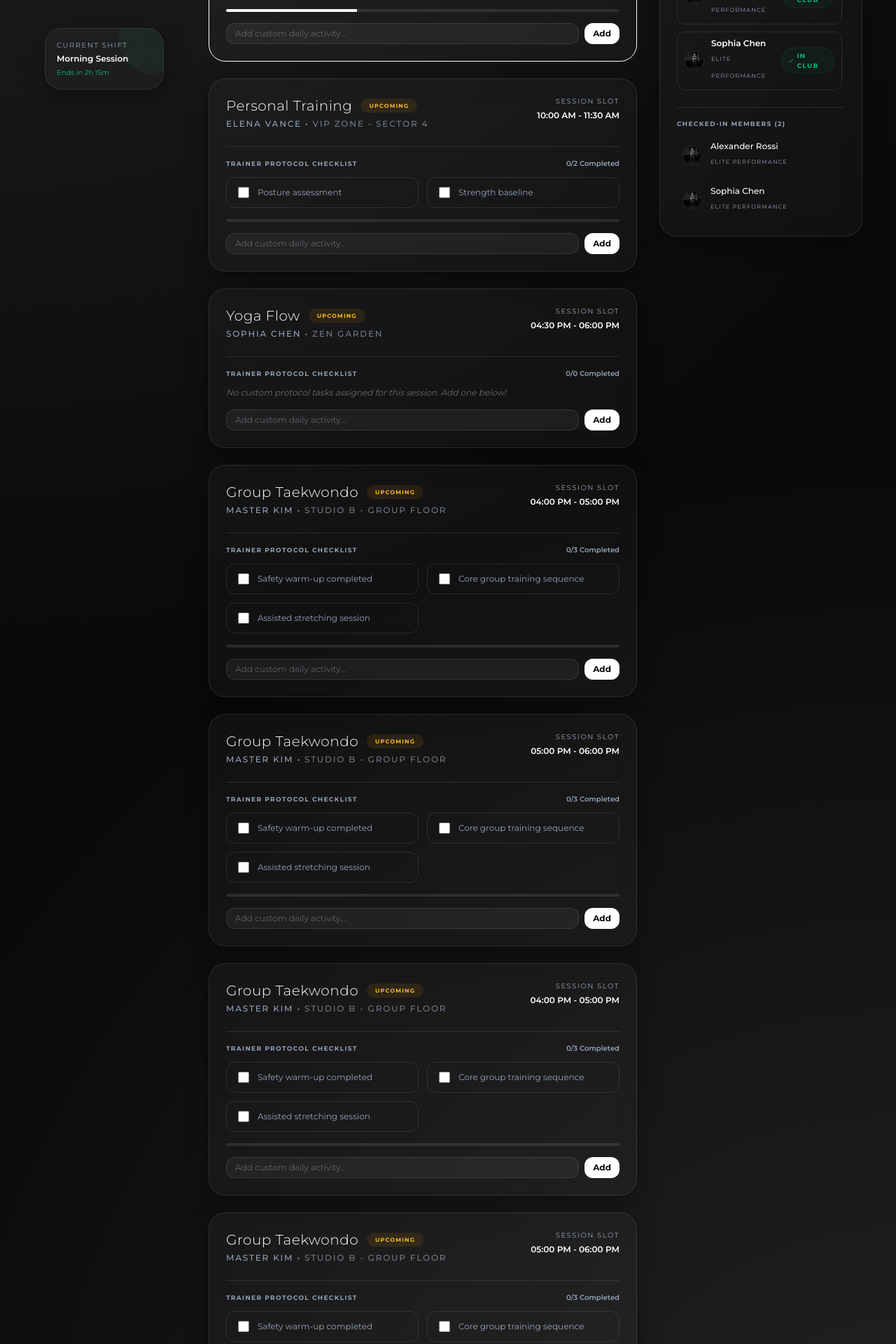
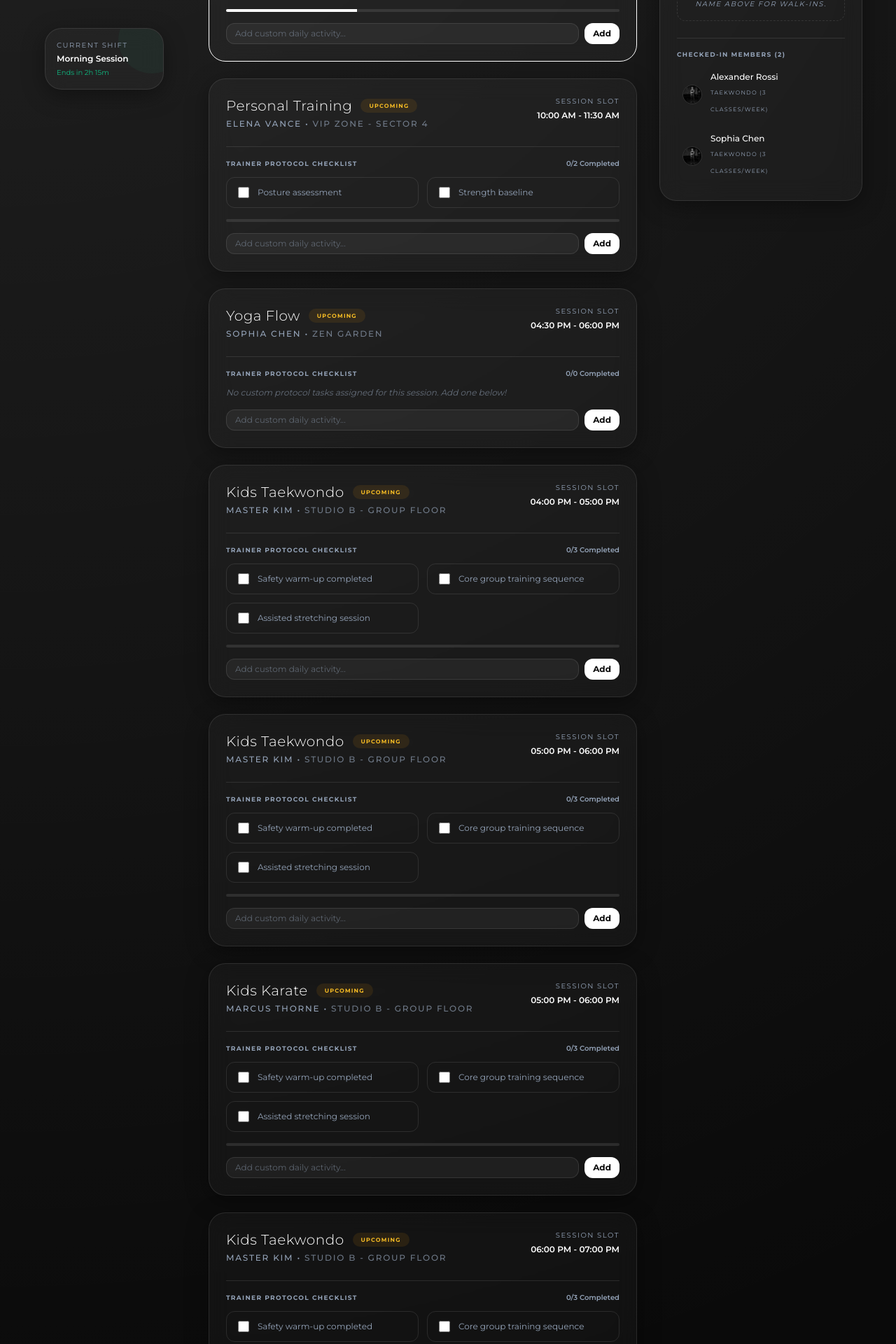
Before and after one commit to Bigu-16/Gym-membership, a React (Vite) app: page / in a window 1280 px wide. Shown: the part 640-2560 px from the top of the page at 70% size. Built offline with nearby package versions, Linux system fonts and the light colour scheme.

Commit message:
feat: update gym branding, standardize activity schedules, and implement dynamic pricing calculation in enrollment form.

```diff
--- a/src/App.jsx
+++ b/src/App.jsx
@@ -61,42 +61,42 @@ const App = () => {
     {
       id: 1,
       name: 'Alexander Rossi',
-      plan: 'Elite Performance',
+      plan: 'Taekwondo (3 classes/week)',
       expiryDate: new Date(new Date().setDate(new Date().getDate() + 15)).toISOString(),
       image: '/members/member1.png'
     },
     {
       id: 2,
       name: 'Elena Vance',
-      plan: 'Wellness Pro',
+      plan: 'Karate (2 classes/week)',
       expiryDate: new Date(new Date().setDate(new Date().getDate() + 5)).toISOString(),
       image: '/members/member2.png'
     },
     {
       id: 3,
       name: 'Marcus Thorne',
-      plan: 'Diamond Access',
+      plan: 'Kickboxing (3 classes/week)',
       expiryDate: new Date(new Date().setDate(new Date().getDate() + 2)).toISOString(),
       image: '/members/member3.png'
     },
     {
       id: 4,
       name: 'Sophia Chen',
-      plan: 'Elite Performance',
+      plan: 'Taekwondo (3 classes/week)',
       expiryDate: new Date(new Date().setDate(new Date().getDate() + 25)).toISOString(),
       image: '/members/member1.png'
     },
     {
       id: 5,
       name: 'Julian Drax',
-      plan: 'Wellness Pro',
+      plan: 'Zumba Fitness (3 classes/week)',
       expiryDate: new Date(new Date().setDate(new Date().getDate() + 6)).toISOString(),
       image: '/members/member2.png'
     },
     {
       id: 6,
       name: 'Isabella Saint',
-      plan: 'Diamond Access',
+      plan: 'Karate (3 classes/week)',
       expiryDate: new Date(new Date().setDate(new Date().getDate() + 1)).toISOString(),
       image: '/members/member3.png'
     }
@@ -107,7 +107,18 @@ const App = () => {
 
   const [scheduleTemplates, setScheduleTemplates] = useState(() => {
     const saved = localStorage.getItem('gym_schedule_templates');
-    return saved ? JSON.parse(saved) : GROUP_SCHEDULE_SLOTS;
+    if (saved) {
+      try {
+        const parsed = JSON.parse(saved);
+        if (parsed.some(t => t.className === 'Group Taekwondo' || t.className === 'Yoga Flow')) {
+          return GROUP_SCHEDULE_SLOTS;
+        }
+        return parsed;
+      } catch (e) {
+        return GROUP_SCHEDULE_SLOTS;
+      }
+    }
+    return GROUP_SCHEDULE_SLOTS;
   });
 
   useEffect(() => {
@@ -270,7 +281,7 @@ const App = () => {
               </button>
             </div>
             <p className="text-[var(--text-secondary)] text-xs sm:text-sm tracking-wide uppercase">
-              Managing <span className="text-[var(--text-primary)] opacity-60">Luxe Wellness Collective</span>
+              Managing <span className="text-[var(--text-primary)] opacity-60">N & T Taekwondo & Karate Center</span>
             </p>
           </div>
 
@@ -359,7 +370,7 @@ const App = () => {
         </main>
 
         <footer className="mt-16 pt-8 border-t border-[var(--glass-border)] flex flex-wrap justify-between gap-6 text-[10px] uppercase tracking-luxury text-[var(--text-secondary)]">
-          <span>© 2026 Antigravity Wellness Systems</span>
+          <span>© 2026 Azyab Wellness Systems</span>
           <div className="flex gap-6">
             <a href="#" className="hover:text-[var(--text-primary)] transition-colors">Privacy</a>
             <a href="#" className="hover:text-[var(--text-primary)] transition-colors">Security</a>
--- a/src/components/EnrollmentForm.jsx
+++ b/src/components/EnrollmentForm.jsx
@@ -1,7 +1,7 @@
-import React, { useState } from 'react';
+import React, { useState, useEffect } from 'react';
 import { PhoneInput } from 'react-international-phone';
 import 'react-international-phone/style.css';
-import { PERSONAL_DEFAULTS } from '../config/scheduleConfig';
+import { PERSONAL_DEFAULTS, ACTIVITIES, PRICING_MATRIX } from '../config/scheduleConfig';
 
 const EnrollmentForm = ({ onEnroll, scheduleTemplates = [] }) => {
   const [trainingType, setTrainingType] = useState('group'); // 'group' or 'personal'
@@ -11,7 +11,7 @@ const EnrollmentForm = ({ onEnroll, scheduleTemplates = [] }) => {
     {
       id: Date.now(),
       parentInfo: { name: '', phone: '', email: '' },
-      trainees: [{ name: '', age: '', gender: 'Male', medicalIssues: '', service: 'Group Taekwondo' }]
+      trainees: [{ name: '', age: '', gender: 'Male', medicalIssues: '', service: 'Taekwondo', frequency: '3 classes/week' }]
     }
   ]);
 
@@ -32,7 +32,7 @@ const EnrollmentForm = ({ onEnroll, scheduleTemplates = [] }) => {
     setFamilies([...families, {
       id: Date.now(),
       parentInfo: { name: '', phone: '', email: '' },
-      trainees: [{ name: '', age: '', gender: 'Male', medicalIssues: '', service: 'Personal Taekwondo Training' }]
+      trainees: [{ name: '', age: '', gender: 'Male', medicalIssues: '', service: 'Personal Taekwondo Training', frequency: '3 classes/week' }]
     }]);
   };
 
@@ -44,7 +44,7 @@ const EnrollmentForm = ({ onEnroll, scheduleTemplates = [] }) => {
 
   const addTrainee = (familyIndex) => {
     const newFamilies = [...families];
-    newFamilies[familyIndex].trainees.push({ name: '', age: '', gender: 'Male', medicalIssues: '', service: trainingType === 'group' ? 'Group Taekwondo' : 'Personal Taekwondo Training' });
+    newFamilies[familyIndex].trainees.push({ name: '', age: '', gender: 'Male', medicalIssues: '', service: trainingType === 'group' ? 'Taekwondo' : 'Personal Taekwondo Training', frequency: '3 classes/week' });
     setFamilies(newFamilies);
   };
 
@@ -73,6 +73,35 @@ const EnrollmentForm = ({ onEnroll, scheduleTemplates = [] }) => {
     const m = Math.round((hours - h) * 60);
     return `${h}:${m === 0 ? '00' : m}`;
   };
+
+  // Calculate total amount automatically based on Pricing Matrix
+  useEffect(() => {
+    if (trainingType === 'personal') {
+      let total = 0;
+      families.forEach(family => {
+        family.trainees.forEach(() => {
+          total += 1000; // Base rate for personal training per trainee
+        });
+      });
+      const durationMult = payment.duration === '3 Months' ? 2.5 : payment.duration === '6 Months' ? 4.5 : payment.duration === '1 Year' ? 8 : 1;
+      setPayment(prev => ({ ...prev, amount: String(Math.round(total * durationMult)) }));
+    } else {
+      let total = 0;
+      families.forEach(family => {
+        family.trainees.forEach(t => {
+          const activity = t.service || 'Taekwondo';
+          const duration = payment.duration || '1 Month';
+          const freq = t.frequency || '3 classes/week';
+
+          const pricing = PRICING_MATRIX[activity] || PRICING_MATRIX['Taekwondo'];
+          const durationPricing = pricing[duration] || pricing['1 Month'];
+          const price = durationPricing[freq] || durationPricing['3 classes/week'] || 300;
+          total += price;
+        });
+      });
+      setPayment(prev => ({ ...prev, amount: String(total) }));
+    }
+  }, [families, payment.duration, trainingType]);
 
   const handleSubmit = (e) => {
     e.preventDefault();
@@ -152,7 +181,7 @@ const EnrollmentForm = ({ onEnroll, scheduleTemplates = [] }) => {
       setFamilies([{
         id: Date.now(),
         parentInfo: { name: '', phone: '', email: '' },
-        trainees: [{ name: '', age: '', gender: 'Male', medicalIssues: '', service: 'Group Taekwondo' }]
+        trainees: [{ name: '', age: '', gender: 'Male', medicalIssues: '', service: 'Taekwondo', frequency: '3 classes/week' }]
       }]);
       setPayment({ amount: '', method: 'Cash', status: 'Paid', currency: 'AED', duration: '1 Month' });
     }, 3000);
@@ -393,6 +422,58 @@ const EnrollmentForm = ({ onEnroll, scheduleTemplates = [] }) => {
                             </div>
                           </div>
                         </div>
+                        <div className="grid grid-cols-1 md:grid-cols-3 gap-4">
+                          {trainingType === 'group' ? (
+                            <>
+                              <div className="space-y-1.5">
+                                <label className="text-[8px] uppercase tracking-luxury text-[var(--text-secondary)] ml-1">Activity / Sport</label>
+                                <div className="relative">
+                                  <select
+                                    value={trainee.service || 'Taekwondo'}
+                                    onChange={(e) => handleTraineeChange(fIndex, tIndex, 'service', e.target.value)}
+                                    className="w-full bg-[var(--bg-primary)] border border-[var(--glass-border)] rounded-xl px-4 py-2.5 text-sm focus:outline-none focus:ring-2 focus:ring-[var(--text-primary)]/20 transition-all appearance-none cursor-pointer pr-8"
+                                  >
+                                    {ACTIVITIES.map(act => (
+                                      <option key={act} value={act}>{act}</option>
+                                    ))}
+                                  </select>
+                                  <div className="absolute right-3 top-1/2 -translate-y-1/2 pointer-events-none text-[var(--text-secondary)]">
+                                    <svg className="w-3 h-3" fill="none" viewBox="0 0 24 24" stroke="currentColor">
+                                      <path strokeLinecap="round" strokeLinejoin="round" strokeWidth={2} d="M19 9l-7 7-7-7" />
+                                    </svg>
+                                  </div>
+                                </div>
+                              </div>
+                              <div className="space-y-1.5">
+                                <label className="text-[8px] uppercase tracking-luxury text-[var(--text-secondary)] ml-1">Classes per Week</label>
+                                <div className="relative">
+                                  <select
+                                    value={trainee.frequency || '3 classes/week'}
+                                    onChange={(e) => handleTraineeChange(fIndex, tIndex, 'frequency', e.target.value)}
+                                    className="w-full bg-[var(--bg-primary)] border border-[var(--glass-border)] rounded-xl px-4 py-2.5 text-sm focus:outline-none focus:ring-2 focus:ring-[var(--text-primary)]/20 transition-all appearance-none cursor-pointer pr-8"
+                                  >
+                                    <option value="2 classes/week">2 Classes / Week</option>
+                                    <option value="3 classes/week">3 Classes / Week</option>
+                                  </select>
+                                  <div className="absolute right-3 top-1/2 -translate-y-1/2 pointer-events-none text-[var(--text-secondary)]">
+                                    <svg className="w-3 h-3" fill="none" viewBox="0 0 24 24" stroke="currentColor">
+                                      <path strokeLinecap="round" strokeLinejoin="round" strokeWidth={2} d="M19 9l-7 7-7-7" />
+                                    </svg>
+                                  </div>
+                                </div>
+                              </div>
+                            </>
+                          ) : (
+                            <div className="space-y-1.5 md:col-span-2">
+                              <label className="text-[8px] uppercase tracking-luxury text-[var(--text-secondary)] ml-1">Personal Training Program</label>
+                              <input
+                                disabled
+                                type="text"
+                                value={trainee.service || 'Personal Training'}
+                                className="w-full bg-[var(--bg-primary)] border border-[var(--glass-border)] rounded-xl px-4 py-2.5 text-sm opacity-60 cursor-not-allowed"
+                              />
+                            </div>
+                          )}
                           <div className="space-y-1.5">
                             <label className="text-[8px] uppercase tracking-luxury text-[var(--text-secondary)] ml-1">Medical Issues (Optional)</label>
                             <input
@@ -402,6 +483,7 @@ const EnrollmentForm = ({ onEnroll, scheduleTemplates = [] }) => {
                               className="w-full bg-[var(--bg-primary)] border border-[var(--glass-border)] rounded-xl px-4 py-2.5 text-sm focus:outline-none focus:ring-2 focus:ring-[var(--text-primary)]/20 transition-all"
                               placeholder="e.g. Asthma, Allergies, or None"
                             />
+                          </div>
                         </div>
                       </div>
                       {family.trainees.length > 1 && (
--- a/src/components/Schedule.jsx
+++ b/src/components/Schedule.jsx
@@ -38,6 +38,7 @@ import {
 } from 'lucide-react';
 import { clsx } from 'clsx';
 import { twMerge } from 'tailwind-merge';
+import { ACTIVITIES } from '../config/scheduleConfig';
 
 const cn = (...inputs) => twMerge(clsx(inputs));
 
@@ -112,7 +113,7 @@ const Schedule = ({
 
   // Create Template form state
   const [isCreateModalOpen, setIsCreateModalOpen] = useState(false);
-  const [selectedClassOption, setSelectedClassOption] = useState('Taekwondo');
+  const [selectedClassOption, setSelectedClassOption] = useState(ACTIVITIES[0] || 'Taekwondo');
   const [selectedDays, setSelectedDays] = useState([]);
   const [startTime, setStartTime] = useState('16:00');
   const [endTime, setEndTime] = useState('17:00');
@@ -121,7 +122,7 @@ const Schedule = ({
 
   // Derive unique existing class names for selector dropdown
   const existingClassNames = Array.from(new Set(scheduleTemplates.map(t => t.className).filter(Boolean)));
-  const defaultClassNames = ['Taekwondo', 'Muay Thai', 'Kickboxing', 'Fitness' ];
+  const defaultClassNames = ACTIVITIES;
   const uniqueClassNames = Array.from(new Set([...defaultClassNames, ...existingClassNames]));
 
   // Update time left for in-progress session
@@ -792,7 +793,7 @@ const Schedule = ({
 
                 // Reset and close
                 setIsCreateModalOpen(false);
-                setSelectedClassOption('Taekwondo');
+                setSelectedClassOption(ACTIVITIES[0] || 'Taekwondo');
                 setSelectedDays([]);
                 setStartTime('16:00');
                 setEndTime('17:00');
--- a/src/components/Sidebar.jsx
+++ b/src/components/Sidebar.jsx
@@ -77,7 +77,7 @@ const Sidebar = ({ activeTab = 'members', onTabChange }) => {
               </svg>
             </div>
             <div>
-              <h2 className="text-sm font-bold uppercase tracking-widest leading-none">Antigravity</h2>
+              <h2 className="text-sm font-bold uppercase tracking-widest leading-none">Azyab</h2>
               <span className="text-[10px] text-[var(--text-secondary)] uppercase tracking-luxury">Wellness Systems</span>
             </div>
           </div>
--- a/src/config/scheduleConfig.js
+++ b/src/config/scheduleConfig.js
@@ -1,10 +1,71 @@
+export const ACTIVITIES = [
+  'Taekwondo',
+  'Karate',
+  'Kickboxing',
+  'Kung Fu',
+  'Adult Karate',
+  'Adult Kickboxing',
+  'Zumba Fitness'
+];
+
+export const PRICING_MATRIX = {
+  'Taekwondo': {
+    '1 Month': { '2 classes/week': 300, '3 classes/week': 350 },
+    '3 Months': { '2 classes/week': 800, '3 classes/week': 900 },
+    '6 Months': { '2 classes/week': 1400, '3 classes/week': 1400 },
+    '1 Year': { '2 classes/week': 2550, '3 classes/week': 2550 }
+  },
+  'Karate': {
+    '1 Month': { '2 classes/week': 300, '3 classes/week': 350 },
+    '3 Months': { '2 classes/week': 800, '3 classes/week': 900 },
+    '6 Months': { '2 classes/week': 1400, '3 classes/week': 1400 },
+    '1 Year': { '2 classes/week': 2550, '3 classes/week': 2550 }
+  },
+  'Kickboxing': {
+    '1 Month': { '2 classes/week': 300, '3 classes/week': 350 },
+    '3 Months': { '2 classes/week': 800, '3 classes/week': 900 },
+    '6 Months': { '2 classes/week': 1400, '3 classes/week': 1400 },
+    '1 Year': { '2 classes/week': 2550, '3 classes/week': 2550 }
+  },
+  'Kung Fu': {
+    '1 Month': { '2 classes/week': 300, '3 classes/week': 350 },
+    '3 Months': { '2 classes/week': 800, '3 classes/week': 900 },
+    '6 Months': { '2 classes/week': 1400, '3 classes/week': 1400 },
+    '1 Year': { '2 classes/week': 2550, '3 classes/week': 2550 }
+  },
+  'Adult Karate': {
+    '1 Month': { '2 classes/week': 300, '3 classes/week': 350 },
+    '3 Months': { '2 classes/week': 800, '3 classes/week': 900 },
+    '6 Months': { '2 classes/week': 1400, '3 classes/week': 1400 },
+    '1 Year': { '2 classes/week': 2550, '3 classes/week': 2550 }
+  },
+  'Adult Kickboxing': {
+    '1 Month': { '2 classes/week': 300, '3 classes/week': 350 },
+    '3 Months': { '2 classes/week': 800, '3 classes/week': 900 },
+    '6 Months': { '2 classes/week': 1400, '3 classes/week': 1400 },
+    '1 Year': { '2 classes/week': 2550, '3 classes/week': 2550 }
+  },
+  'Zumba Fitness': {
+    '1 Month': { '2 classes/week': 300, '3 classes/week': 350 },
+    '3 Months': { '2 classes/week': 800, '3 classes/week': 800 },
+    '6 Months': { '2 classes/week': 1450, '3 classes/week': 1450 },
+    '1 Year': { '2 classes/week': 2550, '3 classes/week': 2550 }
+  }
+};
+
 export const GROUP_SCHEDULE_SLOTS = [
-  { id: 1, className: 'Group Taekwondo', days: 'Mon, Wed, Fri', time: '4:00 PM - 5:00 PM', capacity: 15, enrolled: 12 },
-  { id: 2, className: 'Group Taekwondo', days: 'Mon, Wed, Fri', time: '5:00 PM - 6:00 PM', capacity: 15, enrolled: 8 },
-  { id: 3, className: 'Group Taekwondo', days: 'Tue, Thu, Sat', time: '4:00 PM - 5:00 PM', capacity: 12, enrolled: 10 },
-  { id: 4, className: 'Group Taekwondo', days: 'Tue, Thu, Sat', time: '5:00 PM - 6:00 PM', capacity: 12, enrolled: 5 },
-  { id: 5, className: 'Yoga Flow', days: 'Sat, Sun', time: '10:00 AM - 11:30 AM', capacity: 20, enrolled: 18 },
-  { id: 6, className: 'Yoga Flow', days: 'Sat, Sun', time: '11:30 AM - 1:00 PM', capacity: 20, enrolled: 12 },
+  { id: 1, className: 'Kids Taekwondo', days: 'Mon, Wed, Fri', time: '4:00 PM - 5:00 PM', capacity: 15, enrolled: 12 },
+  { id: 2, className: 'Kids Taekwondo', days: 'Mon, Wed', time: '5:00 PM - 6:00 PM', capacity: 15, enrolled: 8 },
+  { id: 3, className: 'Kids Karate', days: 'Fri', time: '5:00 PM - 6:00 PM', capacity: 15, enrolled: 4 },
+  { id: 4, className: 'Kids Taekwondo', days: 'Mon, Wed, Fri', time: '6:00 PM - 7:00 PM', capacity: 15, enrolled: 10 },
+  { id: 5, className: 'Kids Taekwondo', days: 'Mon, Wed, Fri', time: '7:00 PM - 8:00 PM', capacity: 15, enrolled: 9 },
+  { id: 6, className: 'Kids Taekwondo', days: 'Mon, Wed, Fri', time: '8:00 PM - 9:00 PM', capacity: 15, enrolled: 5 },
+
+  { id: 7, className: 'Little Kids Karate', days: 'Tue, Thu, Sat', time: '4:00 PM - 5:00 PM', capacity: 12, enrolled: 9 },
+  { id: 8, className: 'Kids Karate', days: 'Tue, Thu, Sat', time: '5:00 PM - 6:00 PM', capacity: 15, enrolled: 11 },
+  { id: 9, className: 'Kids Karate', days: 'Tue, Thu, Sat', time: '6:00 PM - 7:00 PM', capacity: 15, enrolled: 7 },
+  { id: 10, className: 'Adult Kickboxing', days: 'Tue, Thu, Sat', time: '7:00 PM - 8:00 PM', capacity: 15, enrolled: 6 },
+  { id: 11, className: 'Adult Karate', days: 'Tue, Thu, Sat', time: '8:00 PM - 9:00 PM', capacity: 15, enrolled: 8 },
 ];
 
 export const PERSONAL_DEFAULTS = {
```
Lines whose indentation alone changed are shown as unchanged.
